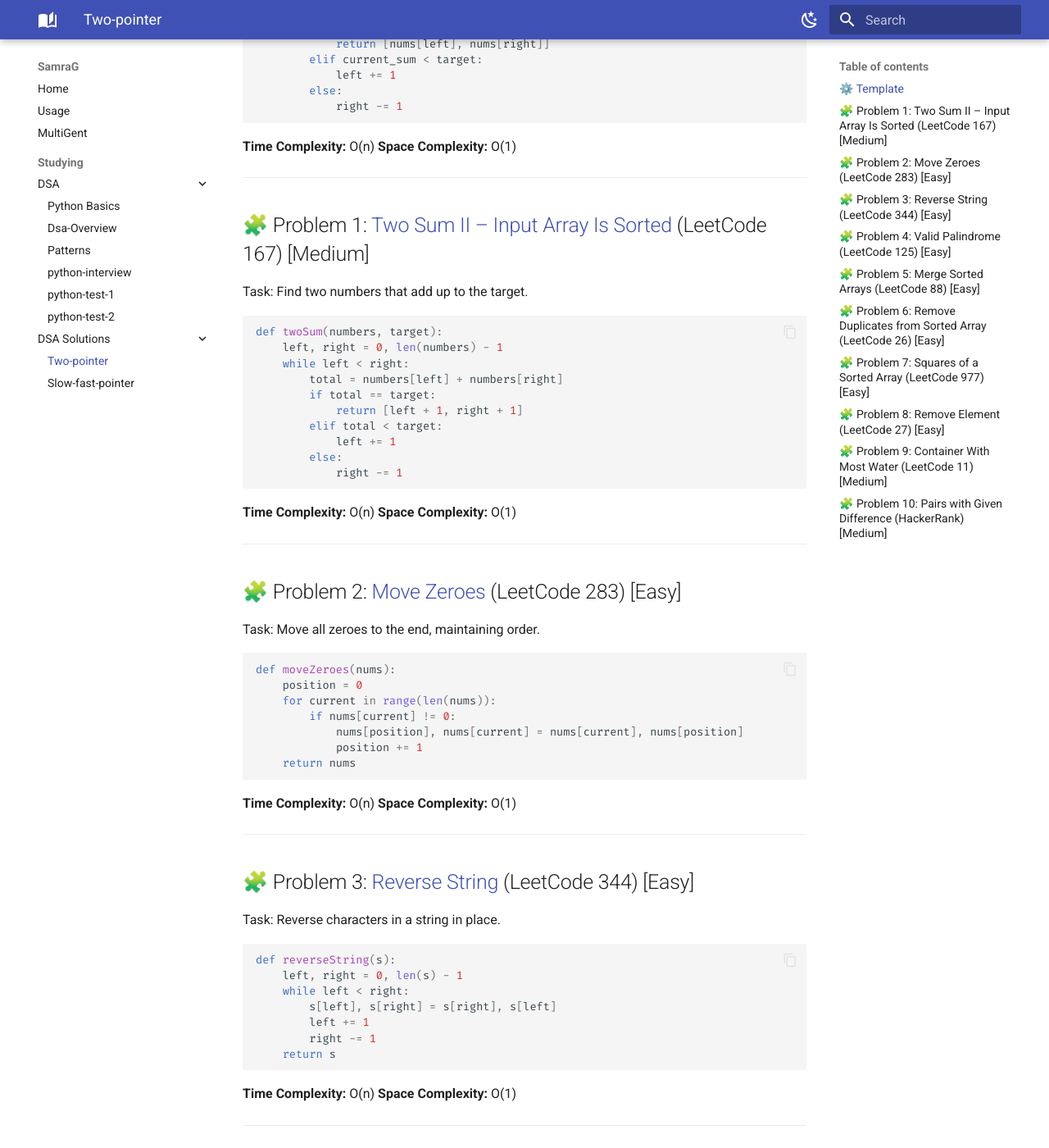
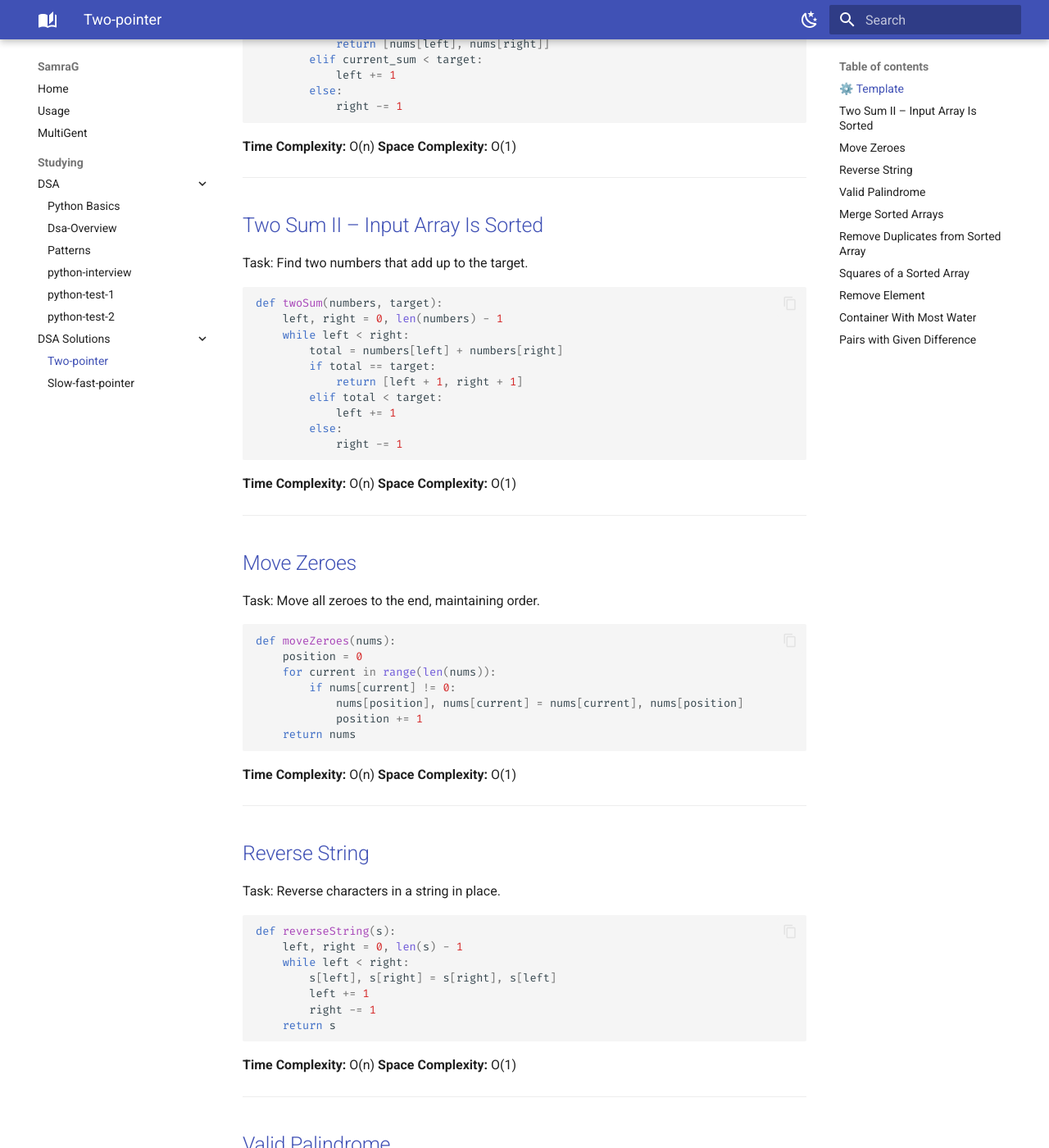
Before and after one commit to Sam2636/sam-agents, an MkDocs documentation site: the page built from docs/Two-pointer.md, in a window 1280 px wide and 1400 px high, scrolled down 489 px. Shown: the whole window at 82% size. Built offline with MkDocs 1.6.1 and Material for MkDocs 9.7.7, drawn with Linux system fonts in a browser that asks for light colours; some of the changed text lies outside the part shown.

Commit message:
adding change in two pointer

```diff
--- a/docs/Two-pointer.md
+++ b/docs/Two-pointer.md
@@ -26,7 +26,7 @@
 
 ---
 
-## 🧩 Problem 1: [Two Sum II – Input Array Is Sorted](https://leetcode.com/problems/two-sum-ii-input-array-is-sorted/) (LeetCode 167) [Medium]
+## [Two Sum II – Input Array Is Sorted](https://leetcode.com/problems/two-sum-ii-input-array-is-sorted/)
 
 Task: Find two numbers that add up to the target.
 
@@ -48,7 +48,7 @@
 
 ---
 
-## 🧩 Problem 2: [Move Zeroes](https://leetcode.com/problems/move-zeroes/) (LeetCode 283) [Easy]
+## [Move Zeroes](https://leetcode.com/problems/move-zeroes/)
 
 Task: Move all zeroes to the end, maintaining order.
 
@@ -67,7 +67,7 @@
 
 ---
 
-## 🧩 Problem 3: [Reverse String](https://leetcode.com/problems/reverse-string/) (LeetCode 344) [Easy]
+## [Reverse String](https://leetcode.com/problems/reverse-string/)
 
 Task: Reverse characters in a string in place.
 
@@ -86,7 +86,7 @@
 
 ---
 
-## 🧩 Problem 4: [Valid Palindrome](https://leetcode.com/problems/valid-palindrome/) (LeetCode 125) [Easy]
+## [Valid Palindrome](https://leetcode.com/problems/valid-palindrome/)
 
 Task: Check if a string reads the same backward and forward.
 
@@ -107,7 +107,7 @@
 
 ---
 
-## 🧩 Problem 5: [Merge Sorted Arrays](https://leetcode.com/problems/merge-sorted-array/) (LeetCode 88) [Easy]
+## [Merge Sorted Arrays](https://leetcode.com/problems/merge-sorted-array/)
 
 Task: Merge two sorted arrays `nums1` and `nums2` into `nums1`.
 
@@ -129,7 +129,7 @@
 
 ---
 
-## 🧩 Problem 6: [Remove Duplicates from Sorted Array](https://leetcode.com/problems/remove-duplicates-from-sorted-array/) (LeetCode 26) [Easy]
+## [Remove Duplicates from Sorted Array](https://leetcode.com/problems/remove-duplicates-from-sorted-array/)
 
 Task: Remove duplicates in-place from a sorted array.
 
@@ -148,7 +148,7 @@
 
 ---
 
-## 🧩 Problem 7: [Squares of a Sorted Array](https://leetcode.com/problems/squares-of-a-sorted-array/) (LeetCode 977) [Easy]
+## [Squares of a Sorted Array](https://leetcode.com/problems/squares-of-a-sorted-array/)
 
 Task: Return the squares of the numbers in non-decreasing order.
 
@@ -171,7 +171,7 @@
 
 ---
 
-## 🧩 Problem 8: [Remove Element](https://leetcode.com/problems/remove-element/) (LeetCode 27) [Easy]
+## [Remove Element](https://leetcode.com/problems/remove-element/)
 
 Task: Remove all occurrences of `val` in-place.
 
@@ -190,7 +190,7 @@
 
 ---
 
-## 🧩 Problem 9: [Container With Most Water](https://leetcode.com/problems/container-with-most-water/) (LeetCode 11) [Medium]
+## [Container With Most Water](https://leetcode.com/problems/container-with-most-water/)
 
 Task: Find the maximum area between two lines.
 
@@ -214,7 +214,7 @@
 
 ---
 
-## 🧩 Problem 10: [Pairs with Given Difference](https://www.hackerrank.com/challenges/pairs/problem) (HackerRank) [Medium]
+## [Pairs with Given Difference](https://www.hackerrank.com/challenges/pairs/problem)
 
 Task: Count pairs with difference `k`.
 
```
